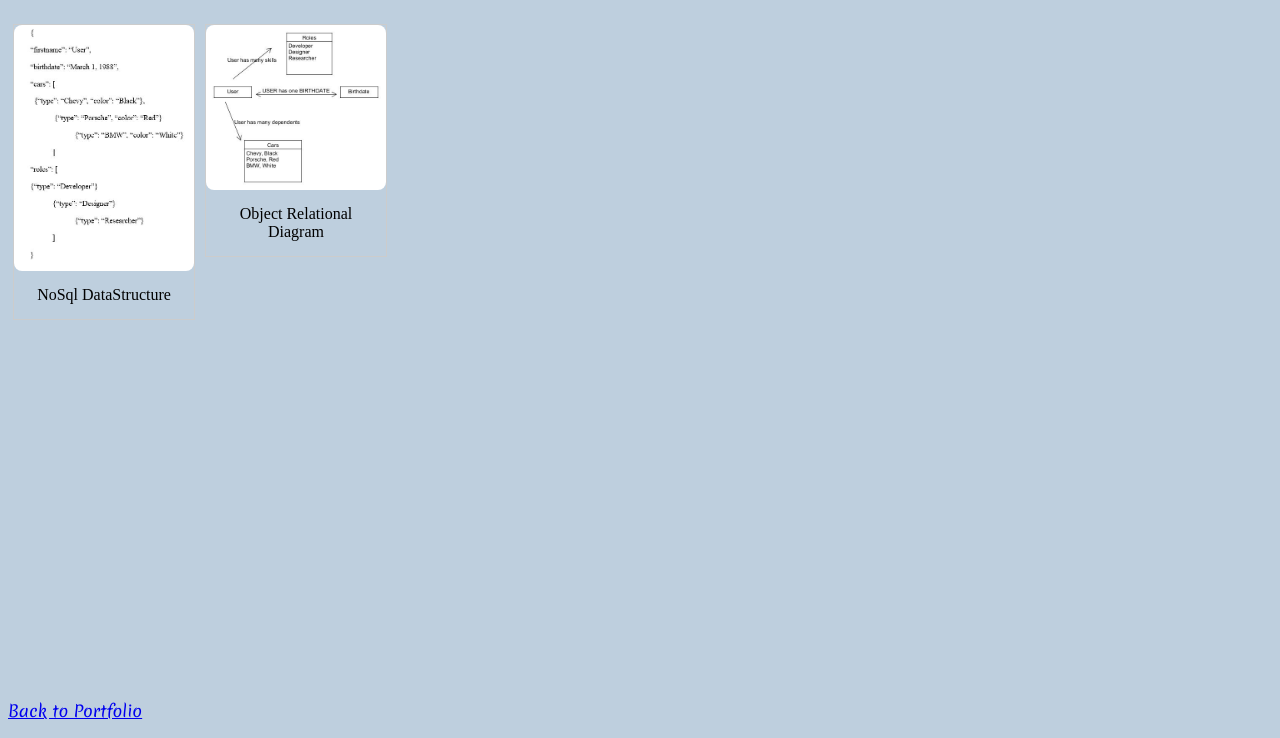
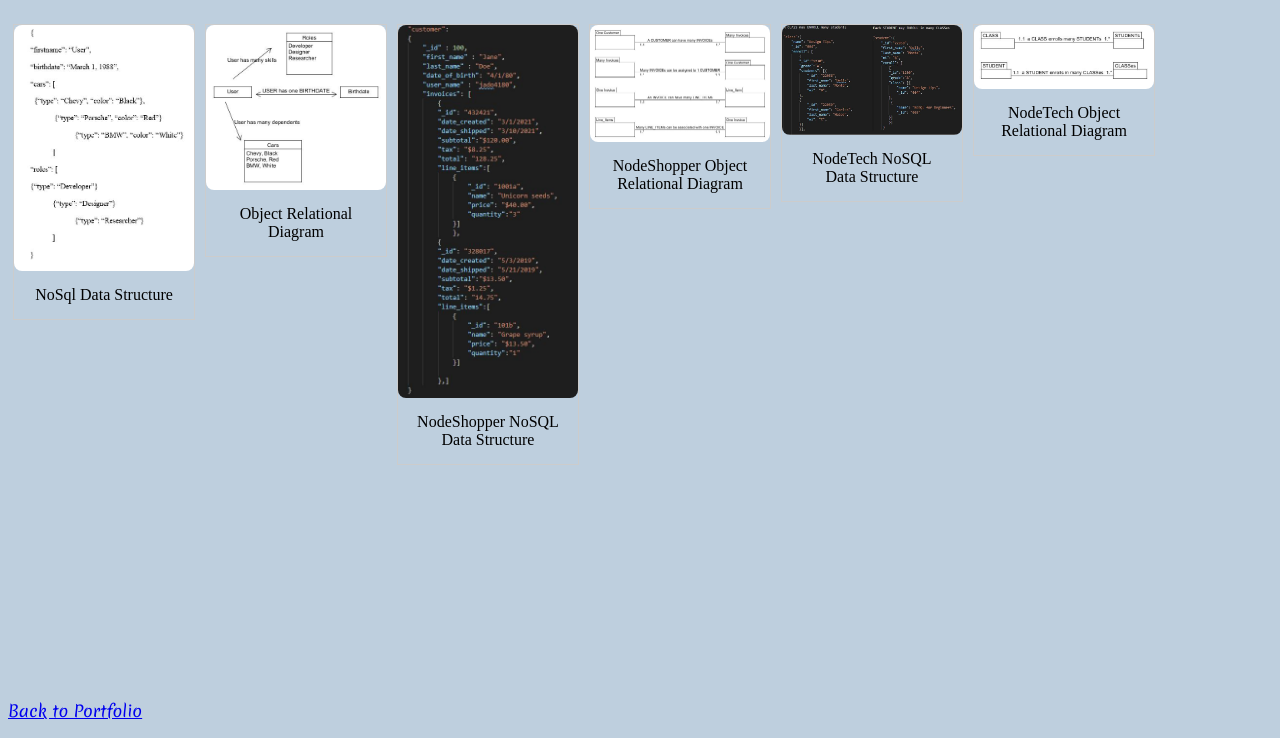
Before and after one commit to elim31/Personal-Portfolio, a plain HTML site: page Web-335/lim-diagrams.html in a window 1280 px wide. Shown: the part 62-800 px from the top of the page. Drawn offline with Linux system fonts and the light colour scheme; a web font is replaced by a local one.

Commit message:
updating images

```diff
--- a/Web-335/lim-diagrams.html
+++ b/Web-335/lim-diagrams.html
@@ -42,20 +42,45 @@
 <body>
 <h1>Diagrams Gallery</h1>
 <div class="gallery">
-  <a target="_blank" href="../nosql-data-diagrams/NoSql_Data_Structure.JPG">
-    <img src="../nosql-data-diagrams/NoSql_Data_Structure.JPG" alt="nosql-data-diagrams" width="600" height="400">
+  <a href="../nosql-data-diagrams/NoSQLDS-1.2.JPG">
+    <img src="../nosql-data-diagrams/NoSQLDS-1.2.JPG" alt="nosql-data-diagrams" width="600" height="400">
   </a>
-  <div class="desc">NoSql DataStructure</div>
+  <div class="desc">NoSql Data Structure</div>
 </div>
 
 <div class="gallery">
-  <a target="_blank" href="../nosql-data-diagrams/ORD.jpg">
-    <img src="../nosql-data-diagrams/ORD.jpg" alt="Object Relational Diagram" width="600" height="400">
+  <a href="../nosql-data-diagrams/diagram-1.2.jpg">
+    <img src="../nosql-data-diagrams/diagram-1.2.jpg" alt="Object Relational Diagram" width="600" height="400">
   </a>
   <div class="desc">Object Relational Diagram</div>
 </div>
 
+<div class="gallery">
+  <a href="../nosql-data-diagrams/NoSQLDS-2.2.JPG">
+    <img src="../nosql-data-diagrams/NoSQLDS-2.2.JPG" alt="NodeShopper ORD" width="600" height="400">
+  </a>
+  <div class="desc">NodeShopper NoSQL Data Structure</div>
+</div>
+<div class="gallery">
+  <a target="_blank" href="../nosql-data-diagrams/diagram-2.2.jpg">
+    <img src="../nosql-data-diagrams/diagram-2.2.jpg" alt="NodeShopper ORD" width="600" height="400">
+  </a>
+  <div class="desc">NodeShopper Object Relational Diagram</div>
+</div>
 
+<div class="gallery">
+  <a href="../nosql-data-diagrams/NoSQLDS-2.3.JPG">
+    <img src="../nosql-data-diagrams/NoSQLDS-2.3.JPG" alt="NodeShopper ORD" width="600" height="400">
+  </a>
+  <div class="desc">NodeTech NoSQL Data Structure</div>
+</div>
+
+<div class="gallery">
+  <a href="../nosql-data-diagrams/diagram-2.3.jpg">
+    <img src="../nosql-data-diagrams/diagram-2.3.jpg" alt="NodeShopper ORD" width="600" height="400">
+  </a>
+  <div class="desc">NodeTech Object Relational Diagram</div>
+</div>
 
 
 </body>
--- a/Web-420/styles.css
+++ b/Web-420/styles.css
@@ -3,7 +3,7 @@
 }
 
 footer{
-    position: fixed;
+    position: auto;
     bottom: 0;
 
 }
```
Also changed, not shown: Web-420/lim-rest.html (+8 -0 lines).
